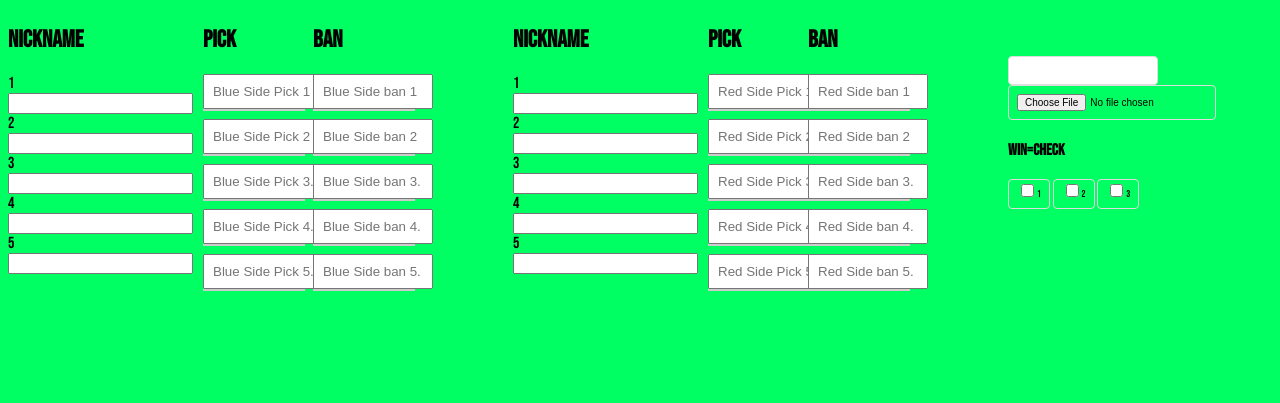
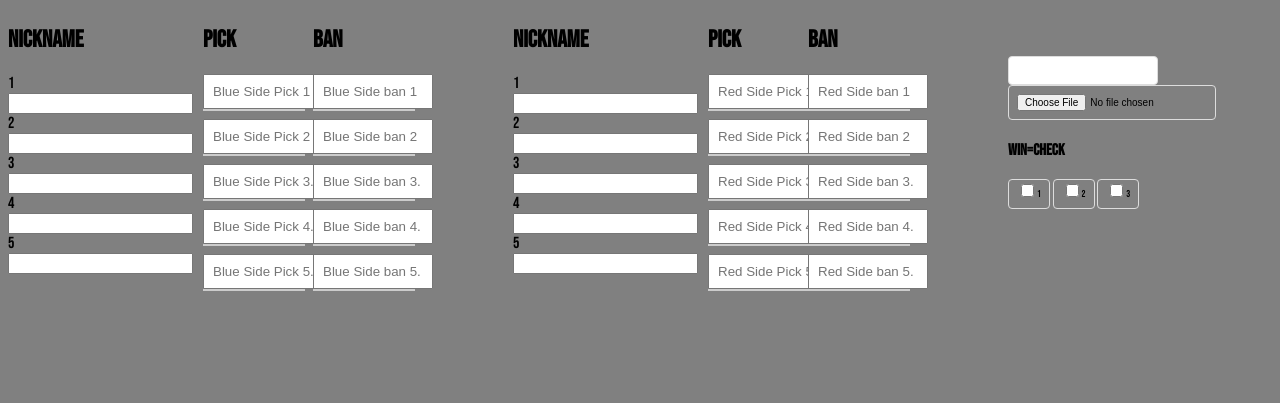
Before and after one commit to Rizki636/draft-pick-real, a plain HTML site: page index.html in a window 1280 px wide. Shown: the part 397-800 px from the top of the page. Drawn offline with Linux system fonts and the light colour scheme; files whose address does not match are found by name.

Commit message:
Update style.css

```diff
--- a/style.css
+++ b/style.css
@@ -8,7 +8,7 @@
   /* Menggunakan font di seluruh halaman */
   body {
     font-family: 'bebas neue', sans-serif;
-    background-color: #00ff62;
+    background-color: #808080;
   }
 
 
```
